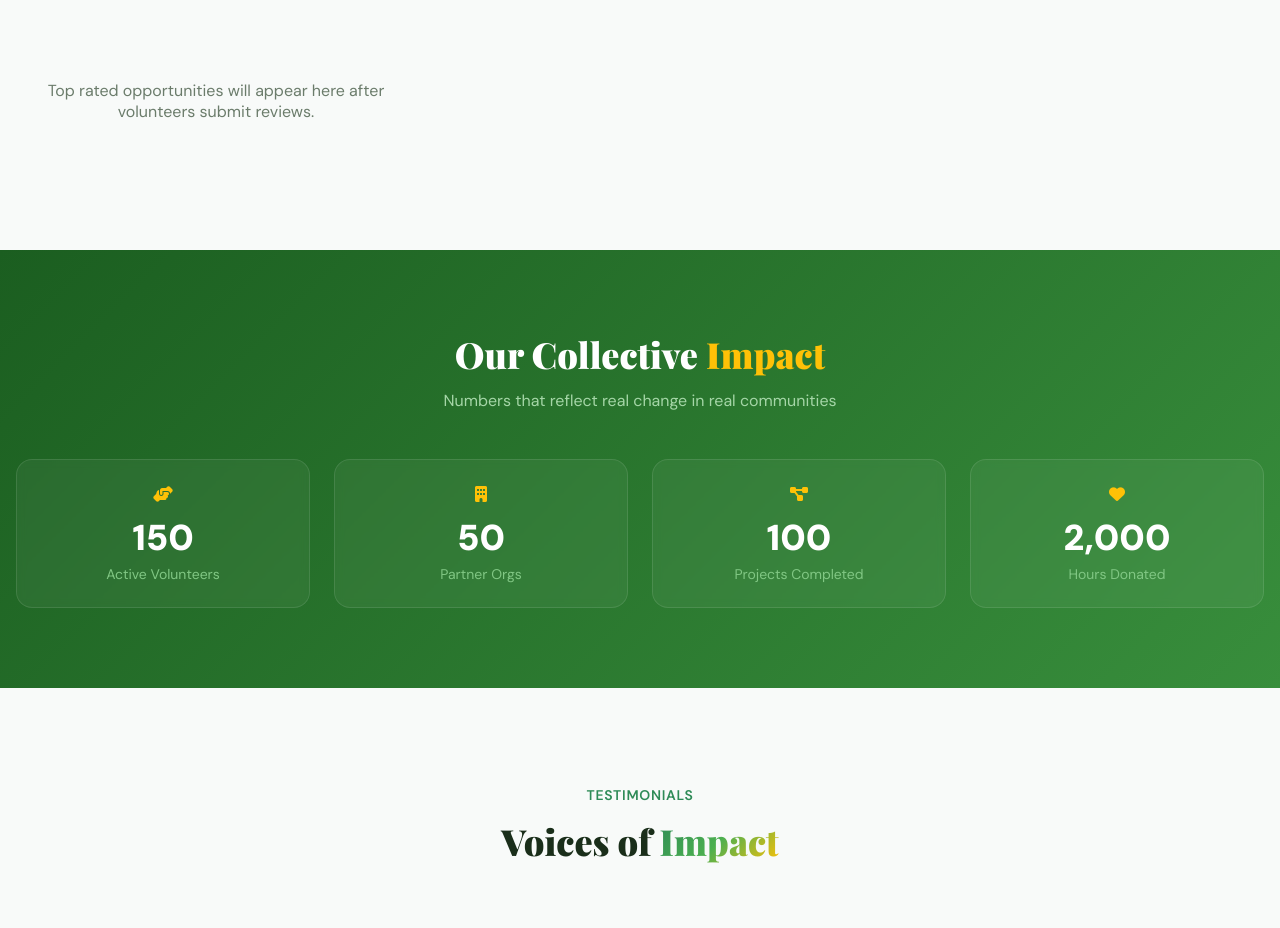
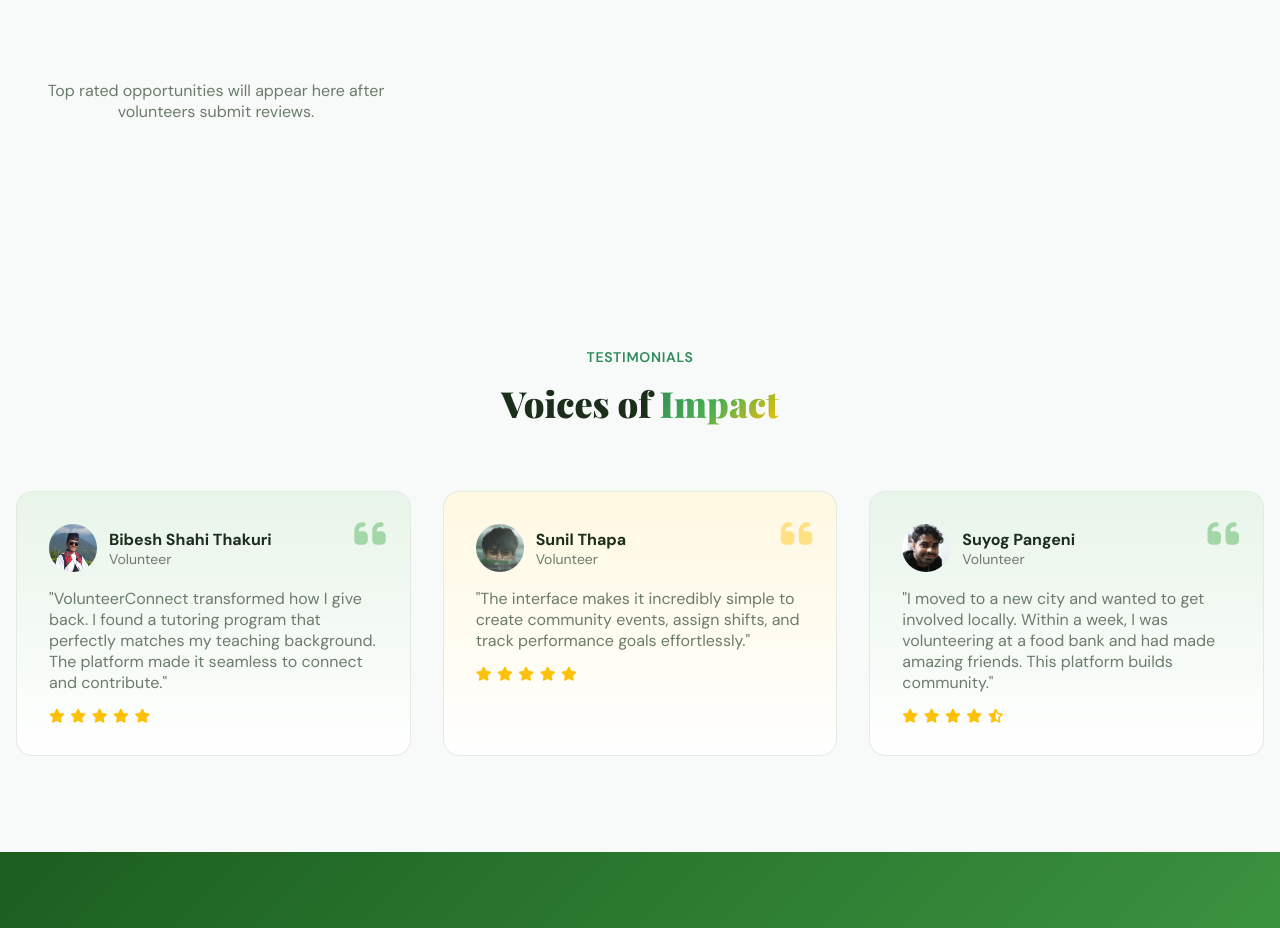
Before and after one commit to bstoficial/volunteer-connect, a PHP site: page / in a window 1280 px wide. Shown: the part 1670-2598 px from the top of the page. Run offline with PHP 8.4, Linux system fonts and the light colour scheme; data that the repository does not hold is empty.

Commit message:
remove collective impact section

```diff
--- a/css/style.css
+++ b/css/style.css
@@ -294,9 +294,6 @@ button, input, select, textarea { font-family: inherit; }
 .bg-gradient-amber { background: linear-gradient(135deg, #FFC107, #FFB300); }
 .step-number { font-size: 3rem; font-weight: 900; margin-bottom: 0.5rem; line-height: 1; }
 
-.banner-dark { background: linear-gradient(135deg, var(--forest-900), var(--forest-700)); }
-.stat-box-dark { text-align: center; padding: 1.5rem; border-radius: 16px; background: rgba(255,255,255,0.05); backdrop-filter: blur(4px); border: 1px solid rgba(255,255,255,0.1); }
-
 .testimonial-card { border-radius: 16px; padding: 2rem; border: 1px solid var(--border); position: relative; }
 .quote-icon { position: absolute; top: 1.5rem; right: 1.5rem; font-size: 2.25rem; }
 .avatar-img { width: 48px; height: 48px; border-radius: 50%; object-fit: cover; }
--- a/index.html
+++ b/index.html
@@ -267,39 +267,6 @@
                 class="fas fa-arrow-right ml-1"></i></button>
           </div>
           <div class="grid grid-3 gap-6" id="featuredOpsGrid"></div>
-        </div>
-      </div>
-
-      <!-- Impact Stats Banner -->
-      <div class="py-20 banner-dark relative overflow-hidden">
-        <div class="max-w-7xl container relative z-10">
-          <div class="text-center mb-12">
-            <h2 class="font-display text-4xl font-black text-white">Our Collective <span
-                class="text-accent">Impact</span></h2>
-            <p class="text-forest-200 mt-3">Numbers that reflect real change in real communities</p>
-          </div>
-          <div class="grid grid-4 gap-6">
-            <div class="stat-box-dark">
-              <i class="fas fa-hands-helping text-accent icon-lg mb-3"></i>
-              <div class="text-4xl font-black text-white" data-count="150">0</div>
-              <div class="text-forest-300 text-sm mt-1">Active Volunteers</div>
-            </div>
-            <div class="stat-box-dark">
-              <i class="fas fa-building text-accent icon-lg mb-3"></i>
-              <div class="text-4xl font-black text-white" data-count="50">0</div>
-              <div class="text-forest-300 text-sm mt-1">Partner Orgs</div>
-            </div>
-            <div class="stat-box-dark">
-              <i class="fas fa-project-diagram text-accent icon-lg mb-3"></i>
-              <div class="text-4xl font-black text-white" data-count="100">0</div>
-              <div class="text-forest-300 text-sm mt-1">Projects Completed</div>
-            </div>
-            <div class="stat-box-dark">
-              <i class="fas fa-heart text-accent icon-lg mb-3"></i>
-              <div class="text-4xl font-black text-white" data-count="2000">0</div>
-              <div class="text-forest-300 text-sm mt-1">Hours Donated</div>
-            </div>
-          </div>
         </div>
       </div>
 
```
